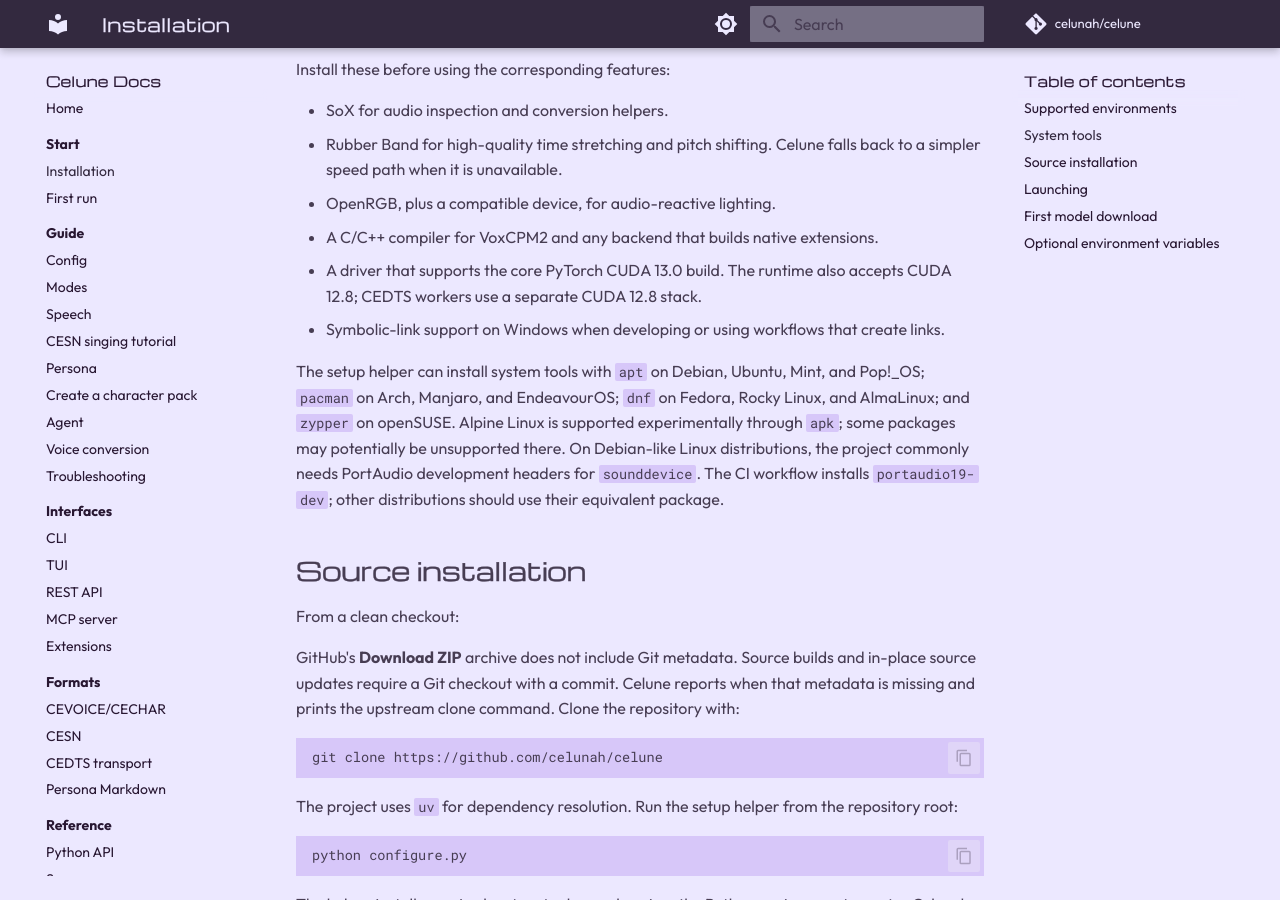
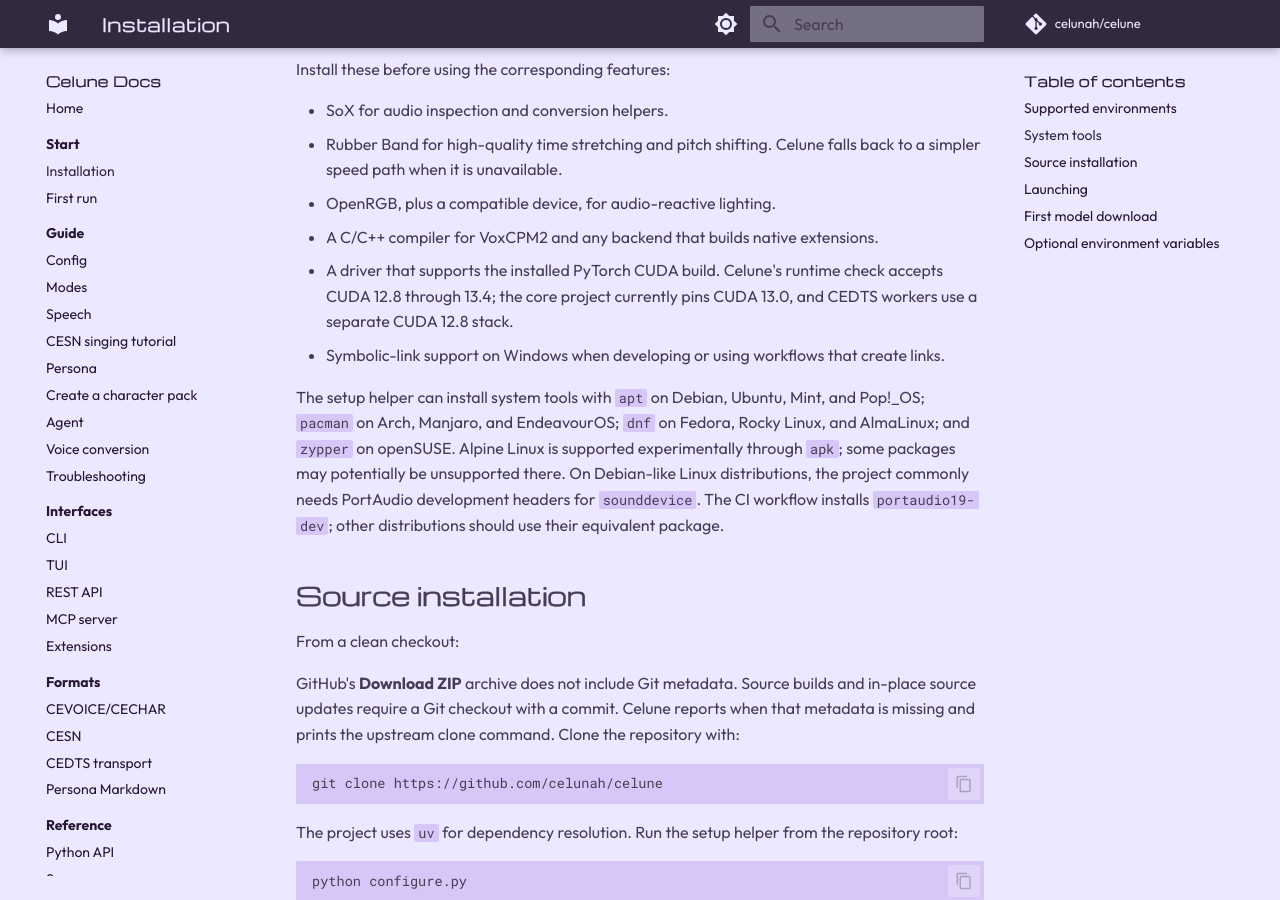
Before and after one commit to celunah/celune, an MkDocs documentation site: the page built from docs/getting-started/installation.md, in a window 1280 px wide and 900 px high, scrolled down 904 px. Built offline with MkDocs 1.6.1 and Material for MkDocs 9.7.7, drawn with Linux system fonts in a browser that asks for light colours; comment, search, counter and statistics services are not loaded.

Commit message:
feat(runtime): accept CUDA 12.8 through 13.4

```diff
--- a/docs/getting-started/installation.md
+++ b/docs/getting-started/installation.md
@@ -35,8 +35,9 @@
   falls back to a simpler speed path when it is unavailable.
 - OpenRGB, plus a compatible device, for audio-reactive lighting.
 - A C/C++ compiler for VoxCPM2 and any backend that builds native extensions.
-- A driver that supports the core PyTorch CUDA 13.0 build. The runtime also
-  accepts CUDA 12.8; CEDTS workers use a separate CUDA 12.8 stack.
+- A driver that supports the installed PyTorch CUDA build. Celune's runtime
+  check accepts CUDA 12.8 through 13.4; the core project currently pins CUDA
+  13.0, and CEDTS workers use a separate CUDA 12.8 stack.
 - Symbolic-link support on Windows when developing or using workflows that
   create links.
 
```
Also changed, not shown: 2 other files.
